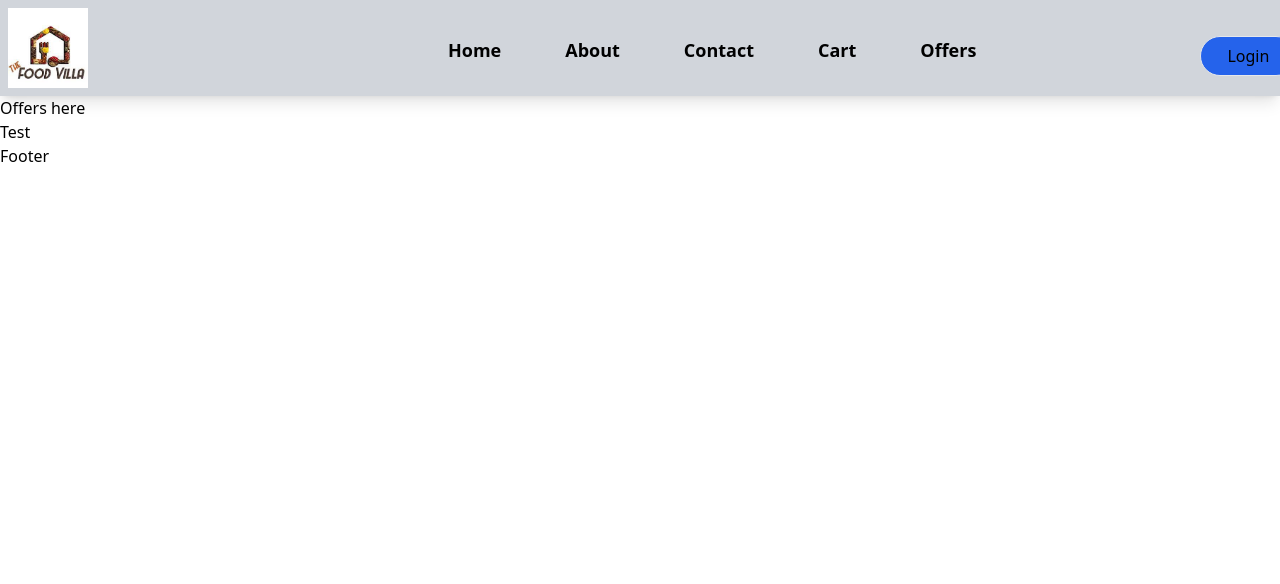
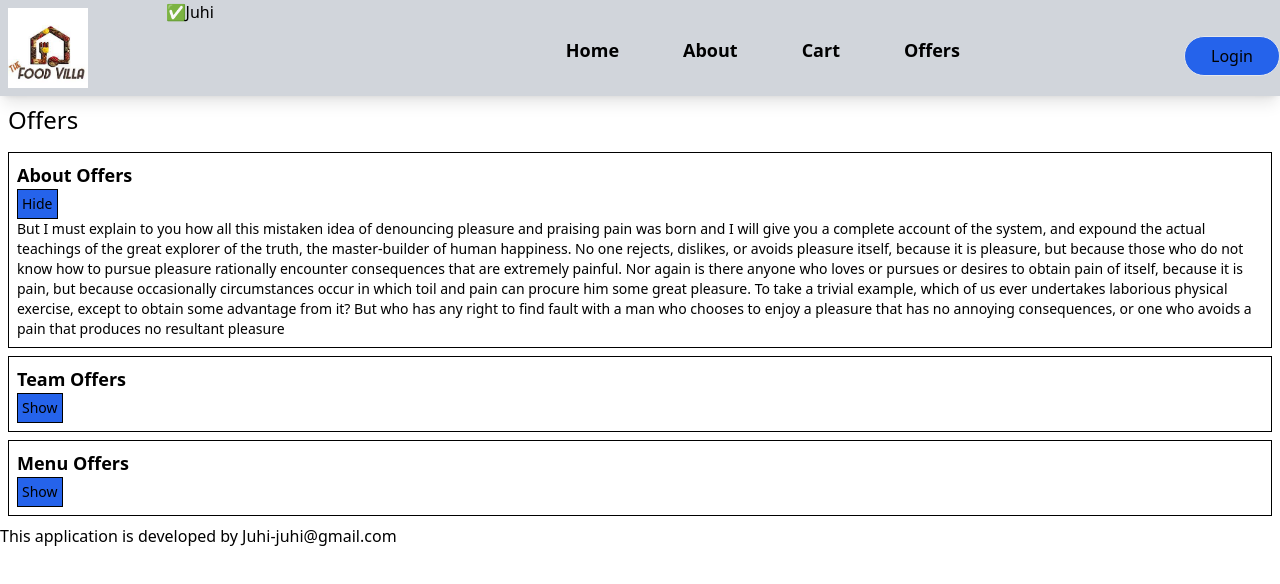
Before and after one commit to JuhiBhardwaj22/React_Tutorial_From_Zero_To_Advanced, a React (Vite) app: page /Offers in a window 1280 px wide. Shown: the top 584 px of the page. Built offline with nearby package versions, Linux system fonts and the light colour scheme.

Commit message:
chapter-9:-data-is-new-oil

```diff
--- a/src/App.js
+++ b/src/App.js
@@ -1,4 +1,4 @@
-import React, { lazy, Suspense } from "react";
+import React, { lazy, Suspense, useState } from "react";
 import ReactDOM from "react-dom/client";
 import { createBrowserRouter, RouterProvider, Outlet } from "react-router-dom";
 import Header from "./component/header/Header";
@@ -10,16 +10,23 @@ import Contact from "./component/contact/Contact";
 import RestrauntMenu from "./component/RestrauntMenu";
 import Shimmer from "./utils/Shimmer";
 import Profile from "./component/profile/Profile";
+import userContext from "./utils/userContext";
 //import Offers from "./component/offers/Offers";
 
 const Offers = lazy(() => import("./component/offers/Offers")); //Dynamic import
 
 const AppLayout = () => {
+  const[userInfo,setUserInfo] = useState({
+    name:"Juhi",
+    email:"juhi@gmail.com"
+  })
   return (
     <>
+    <userContext.Provider value={{user:userInfo}}>
       <Header />
       <Outlet />
       <Footer />
+    </userContext.Provider>
     </>
   );
 };
--- a/src/component/RestrauntMenu.js
+++ b/src/component/RestrauntMenu.js
@@ -11,6 +11,7 @@ const RestrauntMenu = () => {
 
   let restaurant = useRestaurant(id);
 
+  console.log("restaurant",restaurant)
   const menuList = restaurant?.cards?.find((obj) => obj.groupedCard)?.
   groupedCard?.cardGroupMap?.REGULAR?.cards.filter(obj => obj.card.card.itemCards);
 
@@ -23,8 +24,8 @@ const RestrauntMenu = () => {
   ) : (
     <div>
       <div>
-        <h1>Restraunt</h1>
-        <h2>{restaurant?.cards[0]?.card?.card?.info.name}</h2>
+        <h1  className="text-xl font-bold">Restraunt</h1>
+        <h2  className="text-lg font-bold">{restaurant?.cards[0]?.card?.card?.info.name}</h2>
         <img src={IMG_CDN_URL + restaurant?.cards[0]?.card?.card?.info.cloudinaryImageId} />
       </div>
       <div>
@@ -37,7 +38,7 @@ const RestrauntMenu = () => {
                    {items?.itemCards?.map((lists,index) =>{
                     return(
                       <div>
-                          <li key={index}>{lists?.card?.info?.name}</li>
+                          <li key={lists?.card?.info?.id}>{lists?.card?.info?.name}</li>
                       </div>
                     )
                    })}
--- a/src/component/footer/Footer.js
+++ b/src/component/footer/Footer.js
@@ -1,7 +1,12 @@
+import { useContext } from "react";
+import  userContext from "../../utils/userContext"
+
 const Footer = () => {
+  const {user} = useContext(userContext);
+  console.log("userInfo",user);
   return (
     <>
-      <h4>Footer</h4>
+      <h4>This application is developed by <span>{user.name}</span>-<span>{user.email}</span></h4>
     </>
   );
 };
--- a/src/component/header/Header.js
+++ b/src/component/header/Header.js
@@ -1,7 +1,8 @@
-import { useState } from "react";
+import { useState, useContext } from "react";
 import { Link } from "react-router-dom";
 import Logo from "../../assest/img/foodvilla.jpeg";
 import useOnline from "../../utils/useOnline";
+import userContext  from "../../utils/userContext";
 
 export const Title = () => {
   return (
@@ -14,10 +15,13 @@ const Header = () => {
   const [isLoggedIn, setIsLoggedIn] = useState(false);
   const isOnline = useOnline();
 
+const {user} = useContext(userContext);
+
   return (
     <div className="h-24 flex flex-row bg-gray-300 shadow-lg">
       <Title />
-      {/* <h1>{isOnline ? "✅" : "🔴"}</h1> */}
+      <h1>{isOnline ? "✅" : "🔴"}</h1>
+      <p>{user.name}</p>
       <div>
         <ul className="flex pt-9 ml-80">
           <Link className="px-8" to="/">
@@ -26,16 +30,12 @@ const Header = () => {
           <Link className="px-8" to="/about">
             <li className="font-bold text-lg">About</li>
           </Link>
-          <Link className="px-8" to="/contact">
-            <li className="font-bold text-lg">Contact</li>
-          </Link>
           <Link className="px-8">
             <li className="font-bold text-lg">Cart</li>
           </Link>
           <Link  className="px-8" to="/Offers">
             <li className="font-bold text-lg">Offers</li>
           </Link>
-
           <button className="ml-48 border rounded-full w-24 h-10 bg-blue-600" >Login</button>
         </ul>
       </div>
--- a/src/component/offers/Offers.js
+++ b/src/component/offers/Offers.js
@@ -1,11 +1,51 @@
-import React from "react";
+import React, { useState } from "react";
 import  "../../../ScssExample.scss"
 
+const Section = ({title,discription,isVisible,setIsVisible}) => {
+
+  return(
+    <div className="border border-black p-2 m-2">
+      <h1 className="text-lg font-bold">{title}</h1>
+      <button className="border border-black p-1 text-sm bg-blue-600" onClick={() => {
+        if(isVisible){
+          setIsVisible(false)
+        }
+        else{
+          setIsVisible(true)
+        }
+      }}>{isVisible ? "Hide" : "Show"}</button>
+     {isVisible && <p className="text-sm">{discription}</p>}
+    </div>
+  )
+
+}
+
 const Offers = () => {
+  const [sectionConfig, setSectionConfig] = useState("about");
   return (
     <div>
-      <h1>Offers here</h1>
-      <div>Test</div>
+      <h1 className="text-2xl font-b p-2">Offers</h1>
+      <Section
+      title={"About Offers"}
+      isVisible ={sectionConfig === "about"}
+      setIsVisible = {() =>{
+        sectionConfig === "about" ? setSectionConfig("") : setSectionConfig("about")
+      }}
+      discription={"But I must explain to you how all this mistaken idea of denouncing pleasure and praising pain was born and I will give you a complete account of the system, and expound the actual teachings of the great explorer of the truth, the master-builder of human happiness. No one rejects, dislikes, or avoids pleasure itself, because it is pleasure, but because those who do not know how to pursue pleasure rationally encounter consequences that are extremely painful. Nor again is there anyone who loves or pursues or desires to obtain pain of itself, because it is pain, but because occasionally circumstances occur in which toil and pain can procure him some great pleasure. To take a trivial example, which of us ever undertakes laborious physical exercise, except to obtain some advantage from it? But who has any right to find fault with a man who chooses to enjoy a pleasure that has no annoying consequences, or one who avoids a pain that produces no resultant pleasure"}/>
+      <Section
+      title={"Team Offers"}
+      isVisible ={sectionConfig === "team"}
+      setIsVisible = {() =>{
+        sectionConfig === "team" ? setSectionConfig("") : setSectionConfig("team")
+      }}
+       discription={"But I must explain to you how all this mistaken idea of denouncing pleasure and praising pain was born and I will give you a complete account of the system, and expound the actual teachings of the great explorer of the truth, the master-builder of human happiness. No one rejects, dislikes, or avoids pleasure itself, because it is pleasure, but because those who do not know how to pursue pleasure rationally encounter consequences that are extremely painful. Nor again is there anyone who loves or pursues or desires to obtain pain of itself, because it is pain, but because occasionally circumstances occur in which toil and pain can procure him some great pleasure. To take a trivial example, which of us ever undertakes laborious physical exercise, except to obtain some advantage from it? But who has any right to find fault with a man who chooses to enjoy a pleasure that has no annoying consequences, or one who avoids a pain that produces no resultant pleasure"}/>
+      <Section
+      title={"Menu Offers"}
+      isVisible ={sectionConfig === "menu"}
+      setIsVisible = {() =>{
+        sectionConfig === "menu" ? setSectionConfig("") : setSectionConfig("menu")
+      }}
+      discription={"But I must explain to you how all this mistaken idea of denouncing pleasure and praising pain was born and I will give you a complete account of the system, and expound the actual teachings of the great explorer of the truth, the master-builder of human happiness. No one rejects, dislikes, or avoids pleasure itself, because it is pleasure, but because those who do not know how to pursue pleasure rationally encounter consequences that are extremely painful. Nor again is there anyone who loves or pursues or desires to obtain pain of itself, because it is pain, but because occasionally circumstances occur in which toil and pain can procure him some great pleasure. To take a trivial example, which of us ever undertakes laborious physical exercise, except to obtain some advantage from it? But who has any right to find fault with a man who chooses to enjoy a pleasure that has no annoying consequences, or one who avoids a pain that produces no resultant pleasure"}/>
     </div>
   );
 };
--- /dev/null
+++ b/src/utils/userContext.js
@@ -0,0 +1,11 @@
+import { createContext } from "react";
+
+const userContext = createContext({
+    user:{
+    name:"Dummy Name",
+    email:"dummy@gmail.com"
+}})
+
+userContext.displayName ="userContext";
+
+export default userContext;
```
Also changed, not shown: src/component/contact/Contact.js (+5 -5 lines).
